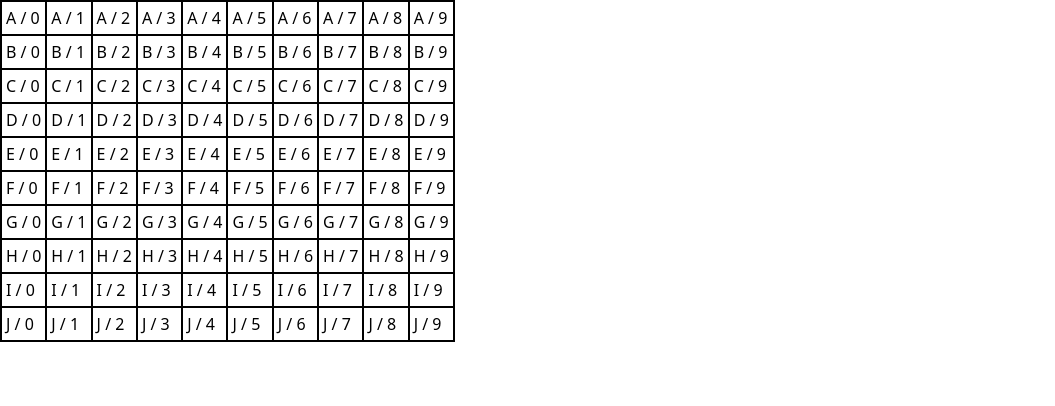
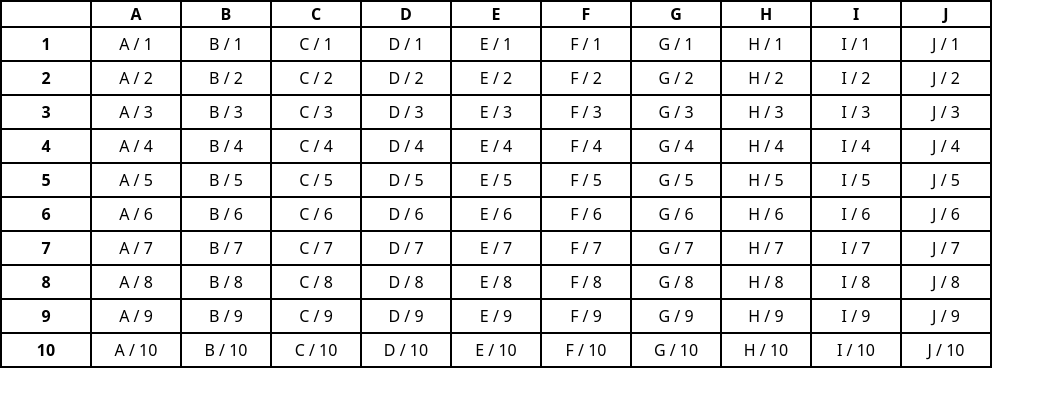
Before and after one commit to irvingvjuarez/spread-shit, a React (Vite) app: page / in a window 1280 px wide. Shown: the top 406 px of the page, without its empty margins (0-1055 px from the left). Built offline with nearby package versions, Linux system fonts and the light colour scheme.

Commit message:
Row component created and used correctly

```diff
--- /dev/null
+++ b/src/components/Row/index.tsx
@@ -0,0 +1,15 @@
+import { RowProps } from "./types"
+
+export const Row: React.FC<RowProps> = ({ children, row }) => {
+	return (
+		<tr>
+			<td className={`cell ${row && "font-bold"}`}>
+				{row ?? null}
+			</td>
+
+			<>
+				{children}
+			</>
+		</tr>
+	)
+}
--- /dev/null
+++ b/src/components/Row/types.d.ts
@@ -0,0 +1,4 @@
+export type RowProps = {
+	children: JSX.Element | JSX.Element[];
+	row?: number;
+}
--- a/src/containers/Spreadsheet/index.tsx
+++ b/src/containers/Spreadsheet/index.tsx
@@ -1,4 +1,5 @@
 import { getArr } from "../../services/getArr"
+import { Row } from "../../components/Row"
 
 type SpreadsheetProps = {
 	rows: number;
@@ -10,18 +11,30 @@ export const Spreadsheet: React.FC<SpreadsheetProps> = ({
 	columns
 }) => {
 
+	const columnsArr = getArr(columns, true)
+
 	return (
 		<section>
 			<table>
+				<thead>
+					<Row>
+						{columnsArr.map(column => (
+							<td className="cell font-bold">
+								{column}
+							</td>
+						))}
+					</Row>
+				</thead>
+
 				<tbody>
-					{getArr(rows, true).map(row => (
-						<tr>
-							{getArr(columns).map(column => (
-								<td className="p-1 border-2 border-black">
-									{row} / {column}
+					{getArr(rows).map(row => (
+						<Row row={row as number} key={row}>
+							{columnsArr.map(column => (
+								<td className="p-1 cell">
+									{column} / {row}
 								</td>
 							))}
-						</tr>
+						</Row>
 					))}
 				</tbody>
 			</table>
--- a/src/index.css
+++ b/src/index.css
@@ -7,3 +7,7 @@
 @tailwind base;
 @tailwind components;
 @tailwind utilities;
+
+.cell {
+	@apply border-2 min-w-[90px] border-black text-center;
+}
--- a/src/services/getArr.ts
+++ b/src/services/getArr.ts
@@ -3,5 +3,9 @@ const firstAlphabetLetterCode = 65 // A
 export const getArr = (size: number, returnLetter?: boolean) => {
 	return new Array(size)
 		.fill(0)
-		.map((_item, index) => returnLetter ? String.fromCharCode(index + firstAlphabetLetterCode) : index)
+		.map((_item, index) =>
+			returnLetter
+			? String.fromCharCode(index + firstAlphabetLetterCode)
+			: index + 1
+		)
 }
```
